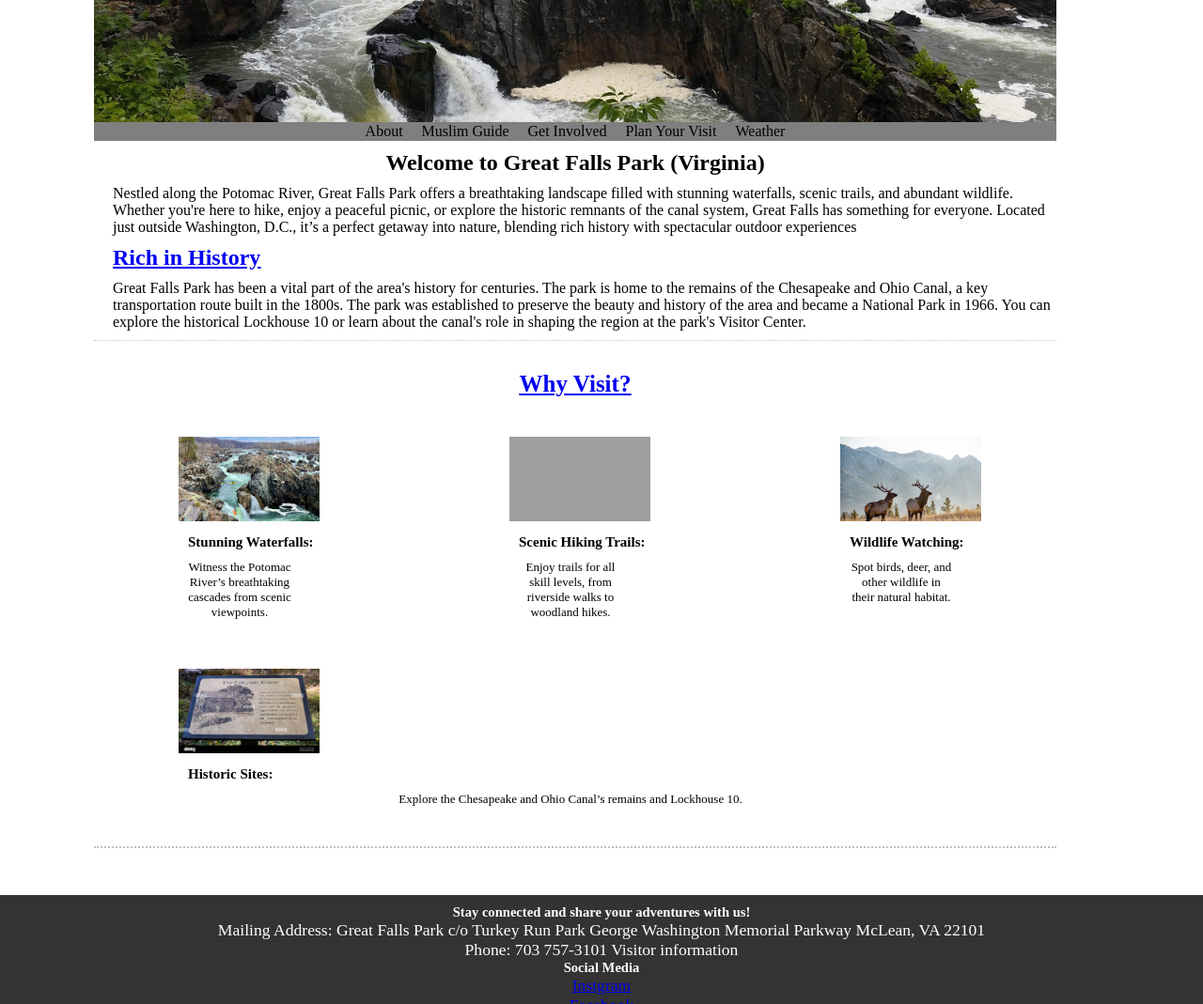
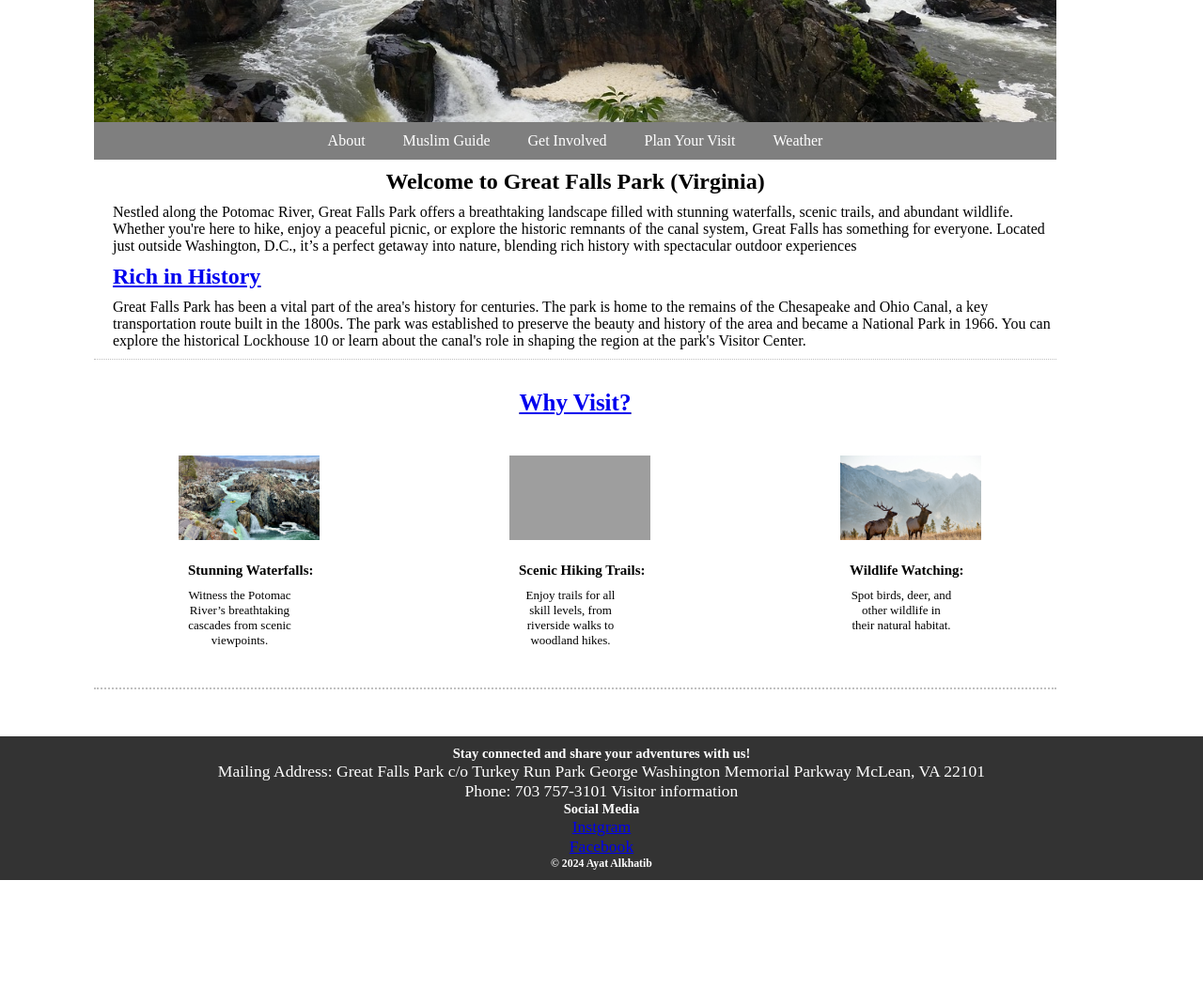
Before and after one commit to AyatAlkhatib/it-pearl, a plain HTML site: page great-falls-park/history.html in a window 1280 px wide. Shown: the part 320-1389 px from the top of the page at 94% size. After the commit the page ends 1257 px from the top, so only its background shows below. Drawn offline with Linux system fonts and the light colour scheme; grey boxes are pictures that could not be loaded.

Commit message:
worked with css

```diff
--- a/great-falls-park/history.html
+++ b/great-falls-park/history.html
@@ -15,28 +15,28 @@
               </div>
               <nav>
                 <ul>
-                  <li>About
+                  <li><a href="#">About</a>
                     <ul>
                     <li class="dropdown"><a href="history.html">History</a></li>
                     </ul>
                   </li>
-                  <li>Muslim Guide
+                  <li><a href="#">Muslim Guide</a>
                     <ul>
                     <li><a href="halalresturant.html">Halal Resturants Near Me</a></li>
                     </ul>
                   </li>
-                  <li>Get Involved
+                  <li><a href="#">Get Involved</a>
                     <ul>
                   <li><a href="donations.html">Donate</a></li>
                     </ul>
                   </li>
-                  <li>Plan Your Visit
+                  <li><a href="#">Plan Your Visit</a>
                     <ul>
                       <li><a href="tickets.html">Tickets</a></li>
                       <li><a href="activites.html">Activites</a></li>
                     </ul>
                   </li>
-                  <li>Weather
+                  <li><a href="#">Weather</a>
                     <ul>
                       <li><a href="weather.html">Weather of the Park</a></li>
                     </ul>
@@ -60,29 +60,35 @@
             <figure>
             <img src="img/stunningwaterfalls.jpg" alt="placeholder">
             </figure>
-          <h4>Stunning Waterfalls:</h4>
-          <p>Witness the Potomac River’s breathtaking cascades from scenic viewpoints.</p>
+            <header>
+              <h4>Stunning Waterfalls:</h4>
+            </header>
+            <div class="post-content">
+              <p>Witness the Potomac River’s breathtaking cascades from scenic viewpoints.</p>
+            </div>
           </article>
           <article class="post">
             <figure>
               <img src="img/hiking.jpg" alt="placeholder">
             </figure>
-          <h4>Scenic Hiking Trails:</h4>
+            <header>
+              <h4>Scenic Hiking Trails:</h4>
+          </header>
+          <div class="post-content">
           <p>Enjoy trails for all skill levels, from riverside walks to woodland hikes.</p>
+          </div>
           </article>
           <article class="post">
             <figure>
               <img src="img/wildfire.jpg" alt="placeholder">
             </figure>
+            <header>
           <h4>Wildlife Watching:</h4>
-          <p> Spot birds, deer, and other wildlife in their natural habitat.</p>
-          </article>
-          <article class="post">
-            <figure>
-              <img src="img/historic.jpg" alt="placeholder">
-              </figure>
-          <h4>Historic Sites:</h4>
-          <p>Explore the Chesapeake and Ohio Canal’s remains and Lockhouse 10.</p>
+            </header>
+            <div class="post-content">
+              <p> Spot birds, deer, and other wildlife in their natural habitat.</p>
+
+            </div>
           </article>
         </section>
     </main>
```
Also changed, not shown: great-falls-park/index.html (+4 -4 lines).
